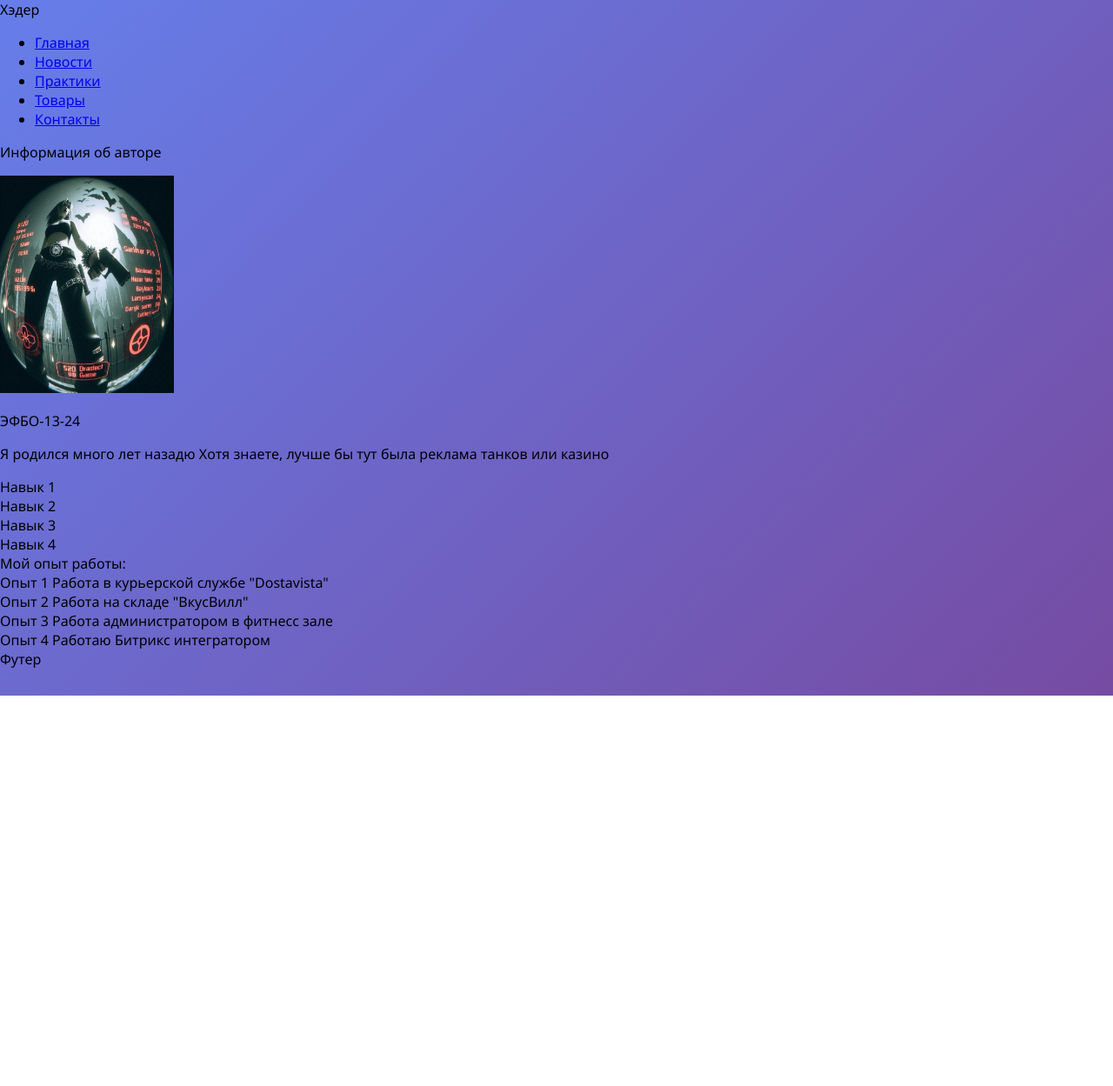
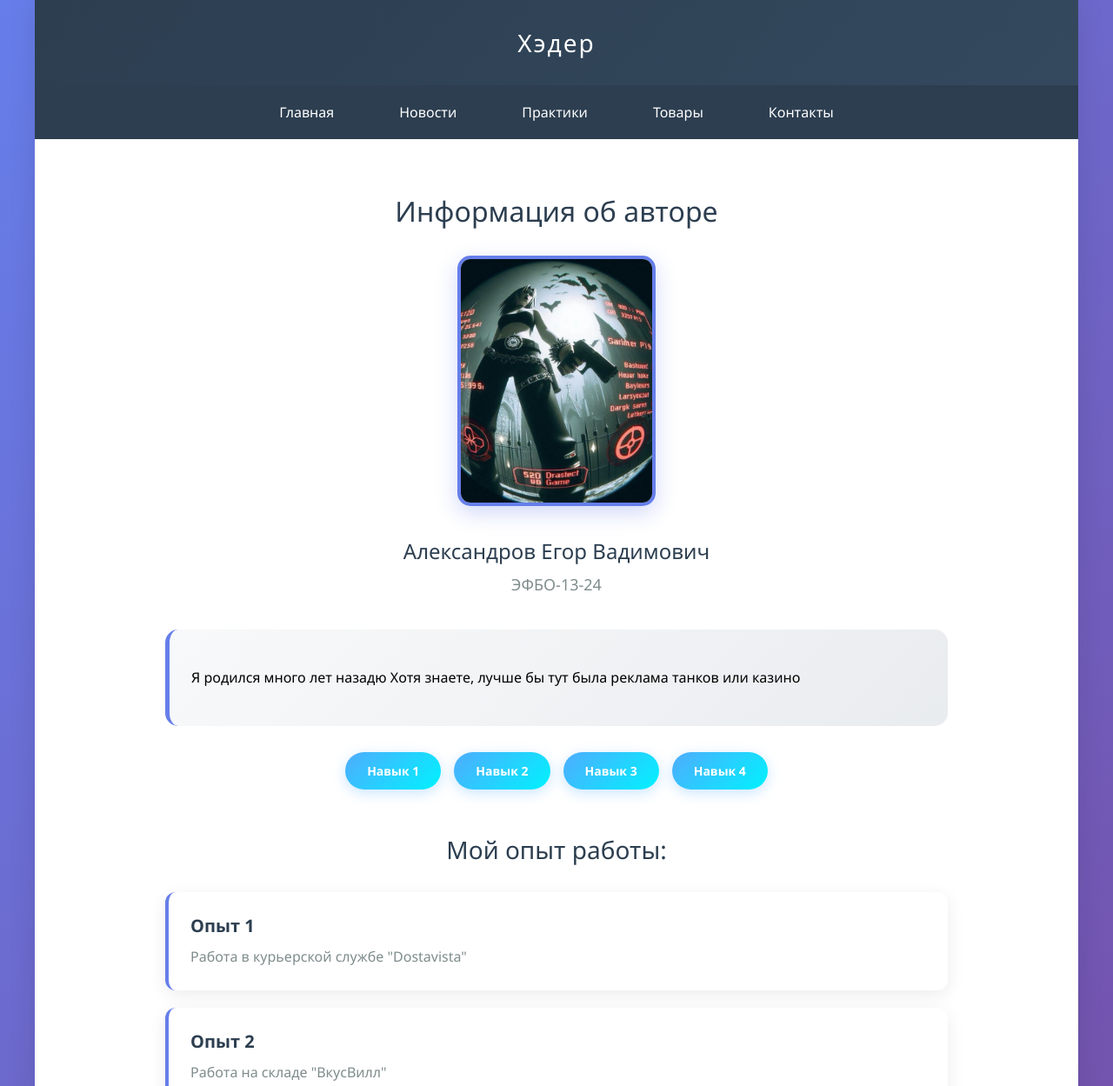
Before and after one commit to AcidicAcidity/RTU_Practice_FrontEnd_BackEnd, a plain HTML site: page index.html in a window 1280 px wide. Shown: the top 1249 px of the page at 87% size. Before the commit the page ends 800 px from the top, so only its background shows below. Drawn offline with Linux system fonts and the light colour scheme; files that its build step writes are made by us from their sources.

Commit message:
UPD классов + стили

```diff
--- a/index.html
+++ b/index.html
@@ -7,45 +7,56 @@
     <link rel="stylesheet" href="/RTU/practice_front_back/style/styles.css">
 </head>
 <body>
-    <div id="header">Хэдер</div>
-    <div id="menu">
-        <ul>
-            <li><a href="index.html">Главная</a></li>
-            <li><a href="pages/news.html">Новости</a></li>
-            <li><a href="pages/practice.html">Практики</a></li>
-            <li><a href="pages/goods.html">Товары</a></li>
-            <li><a href="pages/contacts.html">Контакты</a></li>
-        </ul>
-    </div>
-    <div id="content">
-        <p>Информация об авторе</p>
-        <img src="images/photo.jpg" alt="Фото автора" width="200" height="250">
-        <p>ЭФБО-13-24</p>
-        <p>Я родился много лет назадю Хотя знаете, лучше бы тут была реклама танков или казино</p>
-        <div>Навык 1</div>
-        <div>Навык 2</div>
-        <div>Навык 3</div>
-        <div>Навык 4</div>
-        <div>
-            Мой опыт работы:
-            <div>
-                Опыт 1
-                Работа в курьерской службе "Dostavista"
+    <div class="page-container">
+        <div class="header">Хэдер</div>
+        <div class="nav">
+            <ul class="nav-list">
+                <li class="nav-item"><a class="nav-link" href="index.html">Главная</a></li>
+                <li class="nav-item"><a class="nav-link" href="pages/news.html">Новости</a></li>
+                <li class="nav-item"><a class="nav-link" href="pages/practice.html">Практики</a></li>
+                <li class="nav-item"><a class="nav-link" href="pages/goods.html">Товары</a></li>
+                <li class="nav-item"><a class="nav-link" href="pages/contacts.html">Контакты</a></li>
+            </ul>
+        </div>
+        <div class="content">
+            <div class="profile-header">
+                <h1 class="profile-title">Информация об авторе</h1>
+                <img class="profile-photo" src="images/photo.jpg" alt="Фото автора">
+                <h2 class="profile-name">Александров Егор Вадимович</h2>
+                <p class="profile-group">ЭФБО-13-24</p>
             </div>
-            <div>
-                Опыт 2
-                Работа на складе "ВкусВилл"
+            <div class="about-me">
+                <p>Я родился много лет назадю Хотя знаете,
+                лучше бы тут была реклама танков или казино</p>
             </div>
-            <div>
-                Опыт 3
-                Работа администратором в фитнесс зале
+            <div class="skills-container">
+                <div class="skill-tag">Навык 1</div>
+                <div class="skill-tag">Навык 2</div>
+                <div class="skill-tag">Навык 3</div>
+                <div class="skill-tag">Навык 4</div>
             </div>
-            <div>
-                Опыт 4
-                Работаю Битрикс интегратором
+
+            <div class="experience-section">
+                <h2 class="section-title">Мой опыт работы:</h2>
+                <div class="experience-card">
+                    <h2 class="experience-title" >Опыт 1</h2>
+                    <p class="experience-desc">Работа в курьерской службе "Dostavista"</p>
+                </div>
+                <div class="experience-card">
+                    <h2 class="experience-title">Опыт 2</h2>
+                    <p class="experience-desc">Работа на складе "ВкусВилл"</p>
+                </div>
+                <div class="experience-card">
+                    <h2 class="experience-title">Опыт 3</h2>
+                    <p class="experience-desc">Работа администратором в фитнесс зал</p>е
+                </div>
+                <div class="experience-card">
+                    <h2 class="experience-title">Опыт 4</h2>
+                    <p class="experience-desc">Работаю Битрикс интегратором</p>
+                </div>
             </div>
         </div>
+        <div class="footer">Футер</div>
     </div>
-    <div id="footer">Футер</div>
 </body>
 </html>
```
